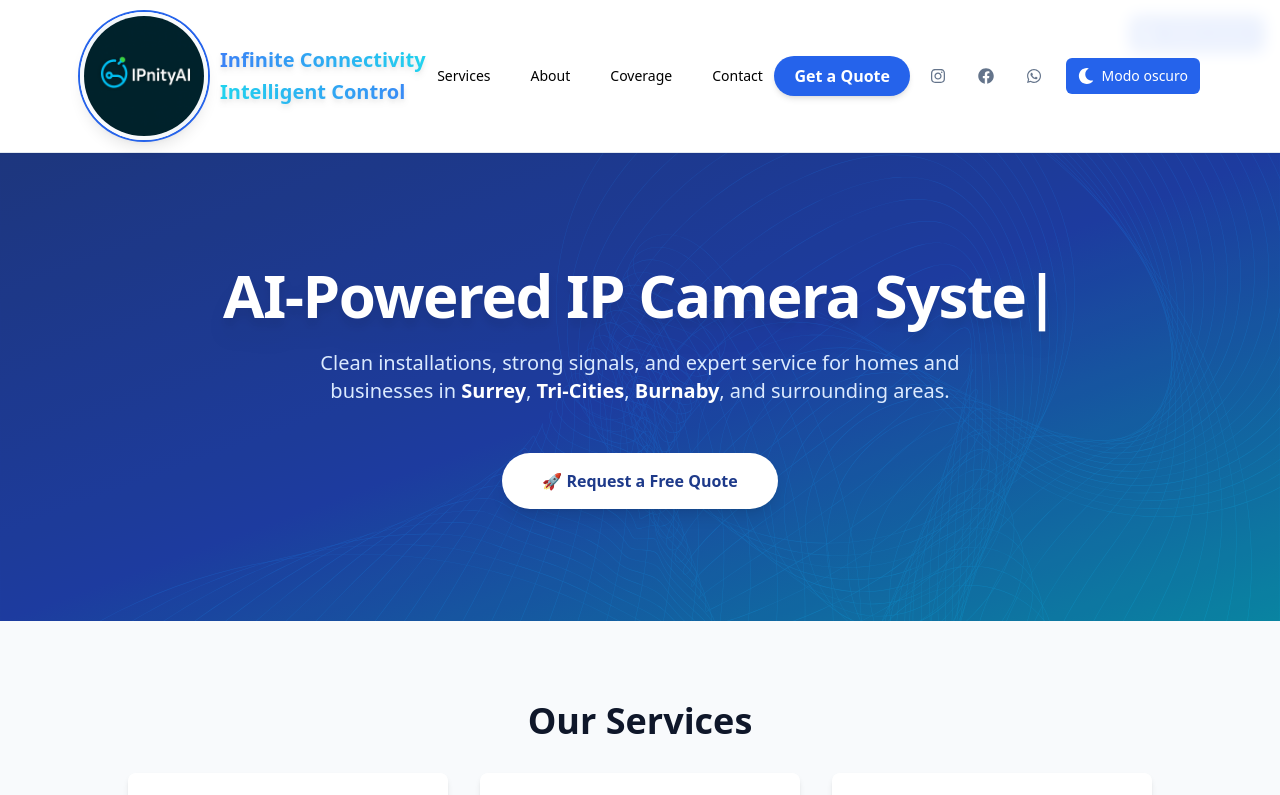
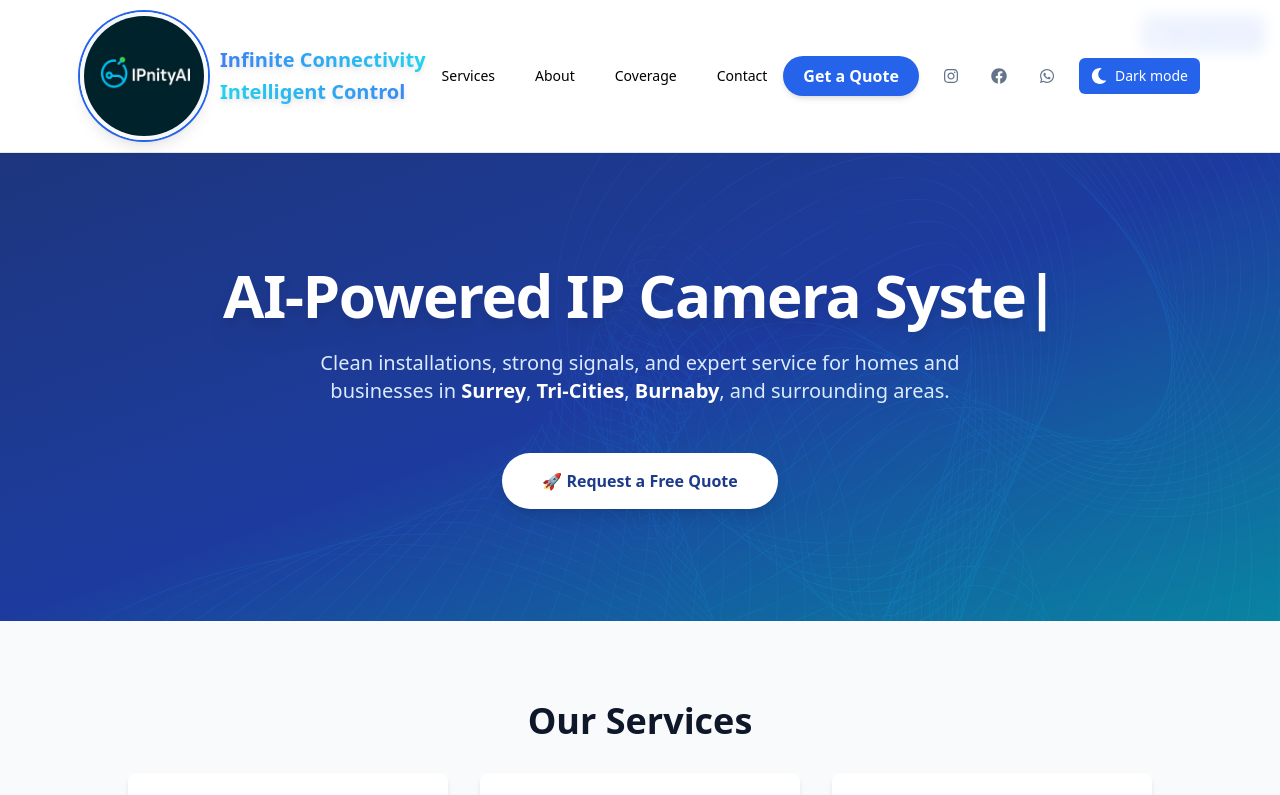
Before and after one commit to mikerdiaz/mtech-solutions, a Next.js app: page / in a window 1280 px wide. Shown: the top 795 px of the page. Built offline with nearby package versions, Linux system fonts and the light colour scheme.

Commit message:
Agregar Sentry para errores replay

```diff
--- a/app/components/Footer.js
+++ b/app/components/Footer.js
@@ -9,7 +9,7 @@ export default function Footer() {
       <div className="max-w-6xl mx-auto flex flex-wrap justify-between gap-8">
         {/* Contact Info */}
         <div>
-          <h2 className="text-lg font-semibold mb-4">Contacto</h2>
+          <h2 className="text-lg font-semibold mb-4">Contact</h2>
           <p className="mb-2">
             <FontAwesomeIcon icon={faPhone} className="mr-2" />
             (672) 962-5220
@@ -26,7 +26,7 @@ export default function Footer() {
 
         {/* Enlaces */}
         <div>
-          <h2 className="text-lg font-semibold mb-4">Redes & Web</h2>
+          <h2 className="text-lg font-semibold mb-4">Networks & Web</h2>
           <p className="mb-2">
             <FontAwesomeIcon icon={faGlobe} className="mr-2" />
             <a
@@ -54,7 +54,7 @@ export default function Footer() {
 
       {/* Footer Bottom */}
       <div className="mt-10 text-center text-sm text-slate-400">
-        &copy; {new Date().getFullYear()} IpniTyAI. Todos los derechos reservados.
+        &copy; {new Date().getFullYear()} IpniTyAI. All rights reserved.
       </div>
     </footer>
   );
--- a/app/components/ThemeToggle.js
+++ b/app/components/ThemeToggle.js
@@ -17,7 +17,7 @@ export default function ThemeToggle() {
     >
       {isDark ? <FaSun /> : <FaMoon />}
       <span className="text-sm font-medium">
-        {isDark ? 'Modo claro' : 'Modo oscuro'}
+        {isDark ? 'Light mode' : 'Dark mode'}
       </span>
     </button>
   );
--- a/app/contact/page.tsx
+++ b/app/contact/page.tsx
@@ -1,4 +1,4 @@
-import ContactForm from '@/components/ContactForm';
+import ContactForm from '../../components/ContactForm';
 
 export default function ContactPage() {
   return (
```
Also changed, not shown: tsconfig.json (+6 -8 lines), 1 other file (tests, documents, lock files or other folders).
